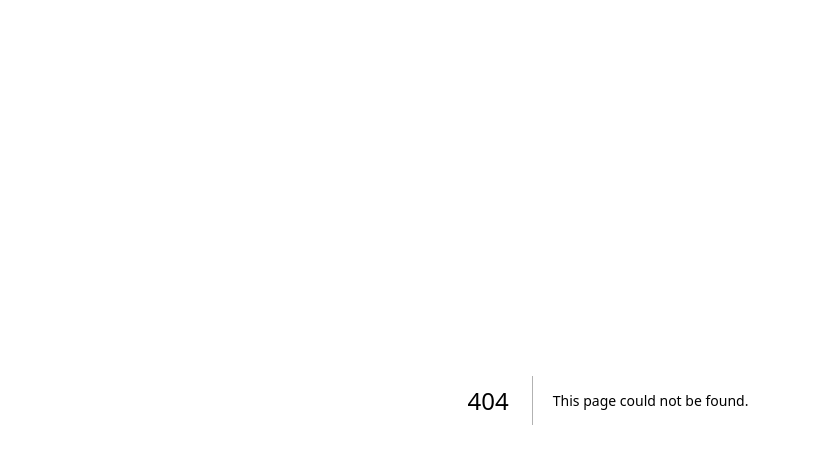
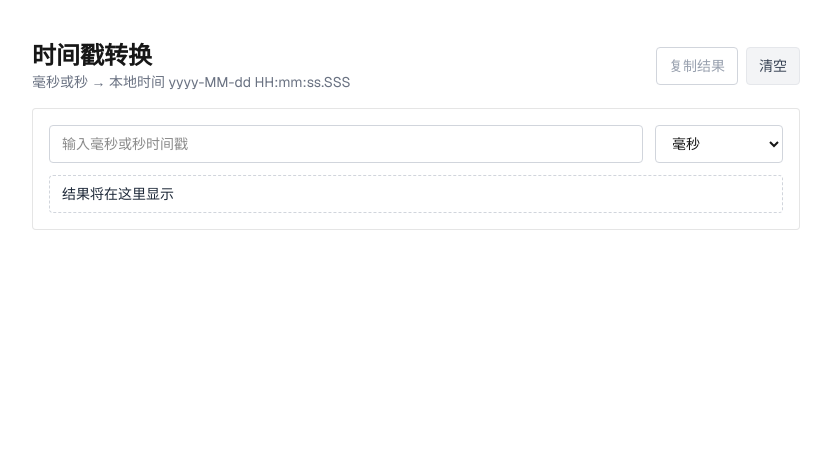
Before and after one commit to GLT1996/vercel-test, a Next.js app: page /time-converter in a window 1280 px wide. Before the commit this address had no page. Shown: the top 464 px of the page, without its empty margins (32-863 px from the left). Built offline with nearby package versions, Linux system fonts and the light colour scheme.

Commit message:
时间戳工具

```diff
--- /dev/null
+++ b/app/components/TimeConverter.tsx
@@ -0,0 +1,105 @@
+"use client";
+
+import { useMemo, useState } from "react";
+
+function formatDate(ms: number) {
+  const d = new Date(ms);
+  const pad = (n: number, len = 2) => n.toString().padStart(len, "0");
+  return `${d.getFullYear()}-${pad(d.getMonth() + 1)}-${pad(d.getDate())} ${pad(d.getHours())}:${pad(d.getMinutes())}:${pad(d.getSeconds())}.${pad(d.getMilliseconds(), 3)}`;
+}
+
+export default function TimeConverter() {
+  const [raw, setRaw] = useState<string>("");
+  const [unit, setUnit] = useState<"ms" | "s">("ms");
+  const [error, setError] = useState<string>("");
+
+  const result = useMemo(() => {
+    if (!raw.trim()) {
+      setError("");
+      return "";
+    }
+
+    const num = Number(raw.trim());
+    if (!Number.isFinite(num)) {
+      setError("请输入合法的数字");
+      return "";
+    }
+
+    const ms = unit === "ms" ? num : num * 1000;
+    if (ms < 0 || !Number.isFinite(ms)) {
+      setError("时间戳超出范围");
+      return "";
+    }
+
+    const formatted = formatDate(ms);
+    setError("");
+    return formatted;
+  }, [raw, unit]);
+
+  const handleCopy = async () => {
+    if (!result) return;
+    try {
+      await navigator.clipboard.writeText(result);
+    } catch (e) {
+      console.error("copy failed", e);
+    }
+  };
+
+  const clear = () => {
+    setRaw("");
+    setError("");
+  };
+
+  return (
+    <div className="w-full max-w-3xl space-y-4">
+      <div className="flex items-center justify-between">
+        <div>
+          <h1 className="text-2xl font-semibold">时间戳转换</h1>
+          <p className="text-sm text-gray-500">毫秒或秒 → 本地时间 yyyy-MM-dd HH:mm:ss.SSS</p>
+        </div>
+        <div className="flex items-center gap-2">
+          <button
+            type="button"
+            onClick={handleCopy}
+            disabled={!result}
+            className="rounded border border-gray-300 bg-white px-3 py-2 text-sm text-gray-700 hover:bg-gray-100 disabled:cursor-not-allowed disabled:text-gray-400"
+          >
+            复制结果
+          </button>
+          <button
+            type="button"
+            onClick={clear}
+            className="rounded border border-gray-200 bg-gray-100 px-3 py-2 text-sm text-gray-700 hover:bg-gray-200"
+          >
+            清空
+          </button>
+        </div>
+      </div>
+
+      <div className="rounded border border-black/10 dark:border-white/20 bg-white dark:bg-neutral-900 p-4 space-y-3">
+        <div className="flex flex-col gap-3 md:flex-row md:items-center">
+          <input
+            value={raw}
+            onChange={(e) => setRaw(e.target.value)}
+            placeholder="输入毫秒或秒时间戳"
+            className="flex-1 rounded border border-gray-300 bg-white px-3 py-2 text-sm outline-none focus:ring-2 focus:ring-blue-500"
+          />
+          <select
+            value={unit}
+            onChange={(e) => setUnit(e.target.value as "ms" | "s")}
+            className="w-32 rounded border border-gray-300 bg-white px-3 py-2 text-sm outline-none focus:ring-2 focus:ring-blue-500"
+          >
+            <option value="ms">毫秒</option>
+            <option value="s">秒</option>
+          </select>
+        </div>
+
+        {error ? <div className="text-sm text-red-600">{error}</div> : null}
+
+        <div className="rounded border border-dashed border-gray-300 px-3 py-2 text-sm text-gray-800 dark:text-gray-100">
+          {result || "结果将在这里显示"}
+        </div>
+      </div>
+    </div>
+  );
+}
--- a/app/page.tsx
+++ b/app/page.tsx
@@ -18,6 +18,12 @@ export default async function Home() {
           >
             文本差异对比工具
           </Link>
+          <Link
+              href="/time-converter"
+              className="flex h-12 w-full max-w-xs items-center justify-center rounded-full border border-solid border-black/[.08] px-5 transition-colors hover:border-transparent hover:bg-black/[.04] dark:border-white/[.145] dark:hover:bg-[#1a1a1a] md:max-w-xs"
+          >
+            时间戳转换工具
+          </Link>
         </div>
       </main>
     </div>
--- /dev/null
+++ b/app/time-converter/page.tsx
@@ -0,0 +1,11 @@
+import TimeConverter from "../components/TimeConverter";
+
+export default function TimeConverterPage() {
+  return (
+    <div className="flex min-h-screen w-full items-center justify-center bg-zinc-50 font-sans dark:bg-black">
+      <main className="flex min-h-screen w-full flex-col justify-start py-10 px-4 bg-white dark:bg-black md:px-8 lg:px-16">
+        <TimeConverter />
+      </main>
+    </div>
+  );
+}
```
Also changed, not shown: next-env.d.ts.
